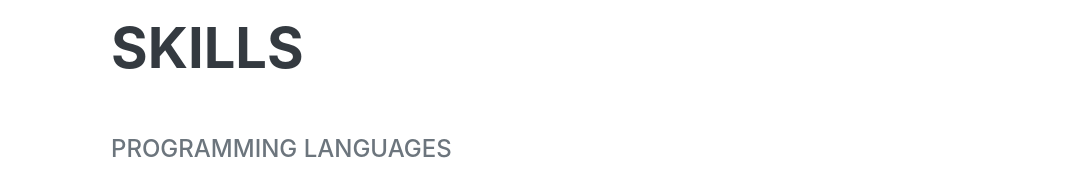
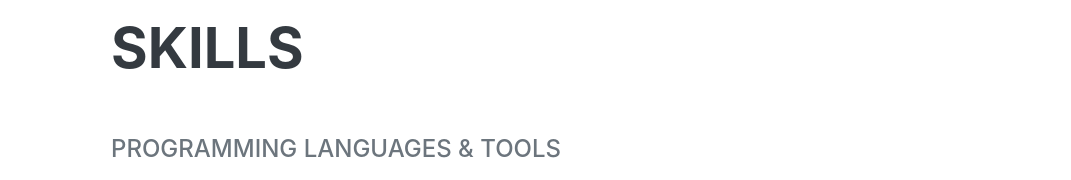
Before and after one commit to habib27akbar/habib27akbar.github.io, a plain HTML site: page index.html in a window 1280 px wide. Shown: the part 2660-2840 px from the top of the page, without its empty margins (209-1280 px from the left). Drawn offline with nearby package versions, Linux system fonts and the light colour scheme; a web font is replaced by a local one.

Commit message:
tambah tools

```diff
--- a/index.html
+++ b/index.html
@@ -93,7 +93,7 @@
             <section class="resume-section" id="skills">
                 <div class="resume-section-content">
                     <h2 class="mb-5">Skills</h2>
-                    <div class="subheading mb-3">Programming Languages</div>
+                    <div class="subheading mb-3">Programming Languages & Tools</div>
                     <ul class="list-inline dev-icons">
                         <li class="list-inline-item"><i class="fab fa-html5"></i></li>
                         <li class="list-inline-item"><i class="fab fa-php"></i></li>
```
